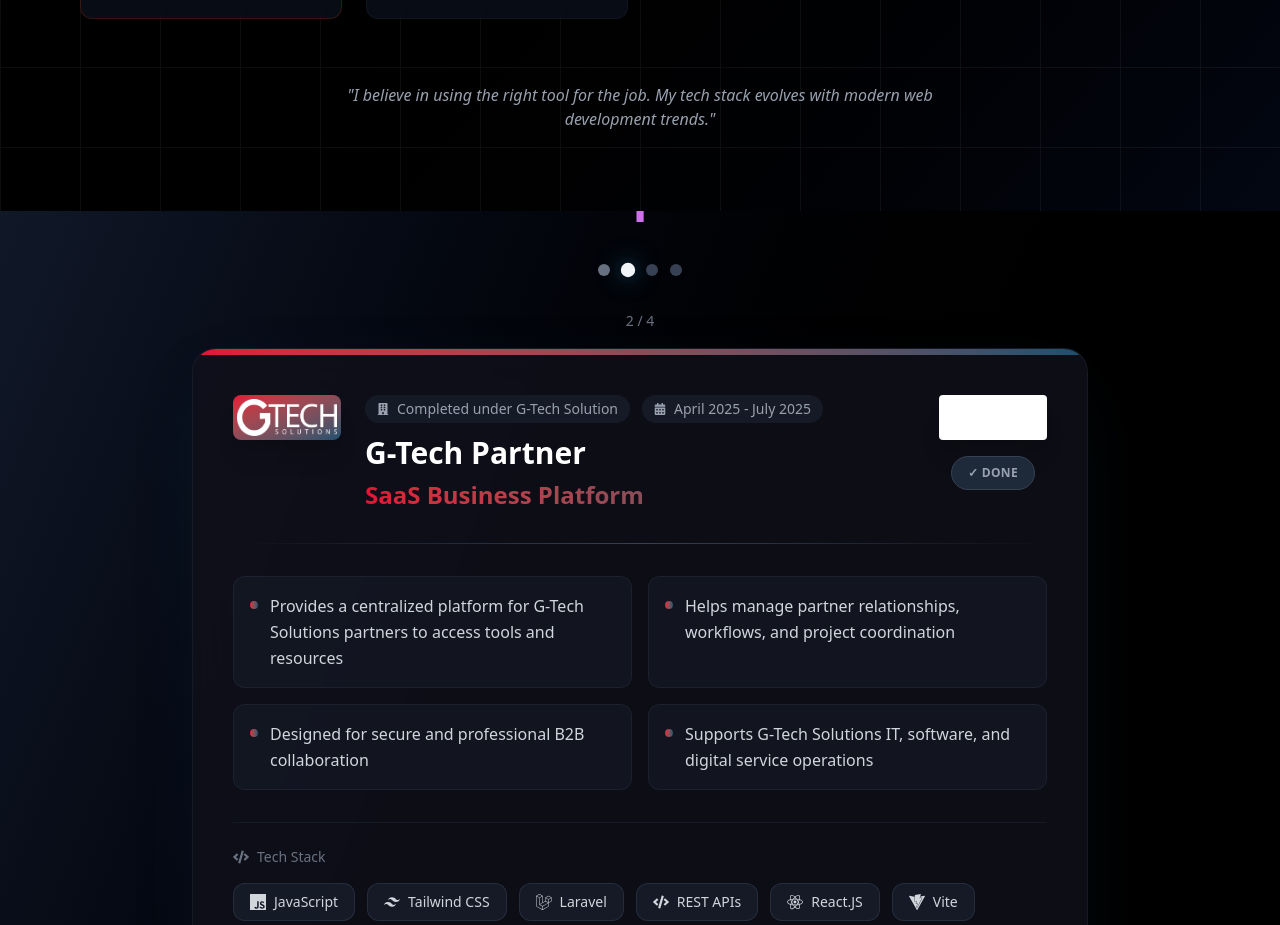
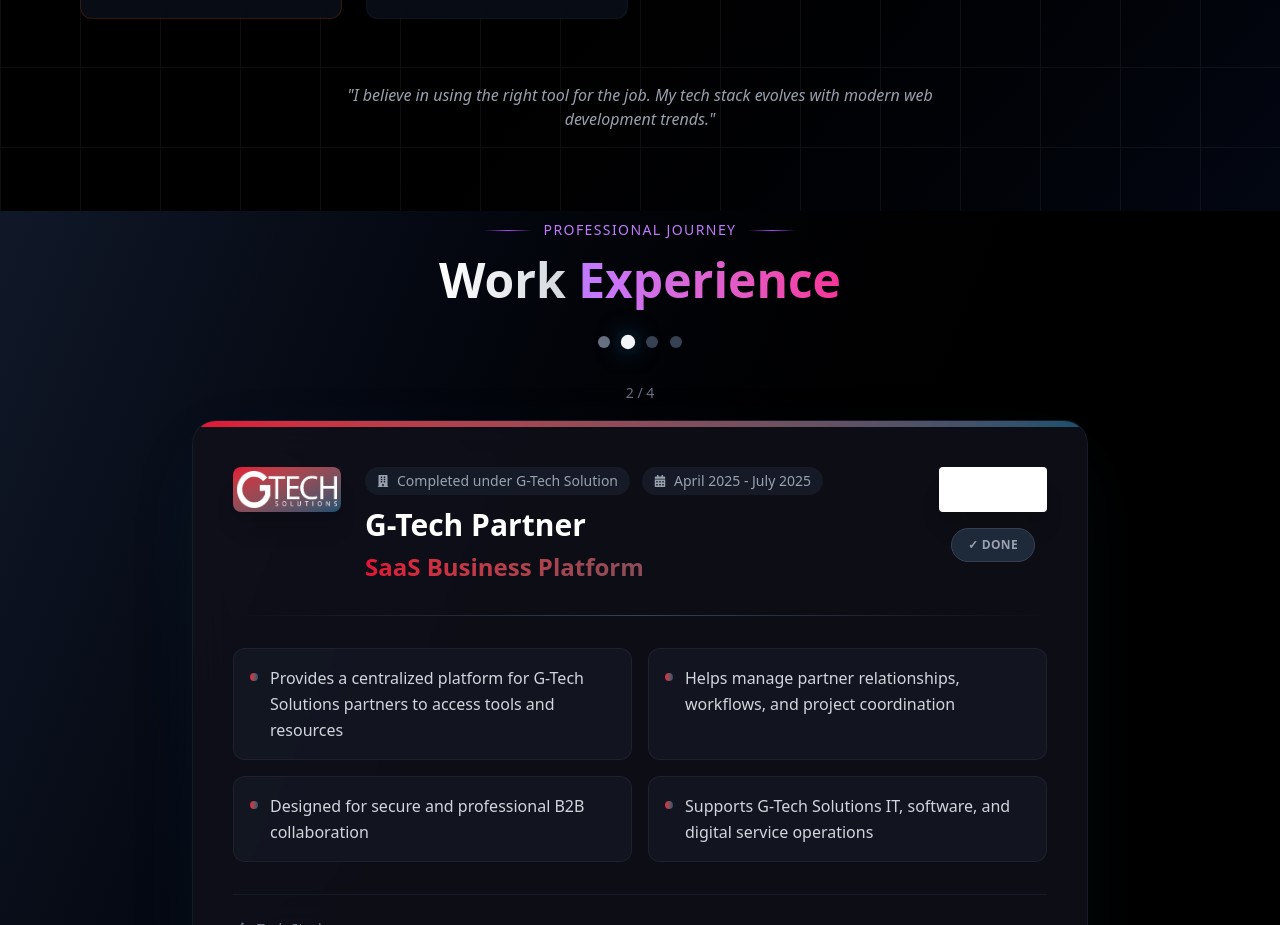
Before and after one commit to ahsanarshad12/codewithahsan, a Next.js app: page / in a window 1280 px wide. Shown: the part 3440-4365 px from the top of the page. Built offline with nearby package versions, Linux system fonts and the light colour scheme.

Commit message:
corrections

```diff
--- a/src/app/Components/Home/ExperienceSection.tsx
+++ b/src/app/Components/Home/ExperienceSection.tsx
@@ -160,7 +160,7 @@
     <section
       id="experience"
       ref={containerRef}
-      className="relative bg-gradient-to-br from-gray-900 via-black to-gray-950"
+      className="relative bg-gradient-to-br from-gray-900 via-black to-gray-950 py-20"
       style={{ height: `${scrollHeight}vh` }} // 🔥 Dynamic height
     >
       {/* Background */}
@@ -185,11 +185,11 @@
       </div>
 
       {/* Sticky Container */}
-      <div className="sticky top-0 h-screen flex flex-col justify-center overflow-hidden">
+      <div className="sticky top-0 h-screen flex flex-col justify-center ">
         <div className="container mx-auto px-4 sm:px-6 lg:px-8">
 
           {/* Header */}
-          <div className="text-center mb-8 lg:mb-12">
+          <div className="text-center mb-8 lg:mb-02">
             <div className="inline-flex items-center gap-3 mb-4">
               <div className="w-12 h-px bg-gradient-to-r from-transparent via-purple-500 to-transparent" />
               <span className="text-sm uppercase tracking-widest text-purple-400 font-medium">
```
